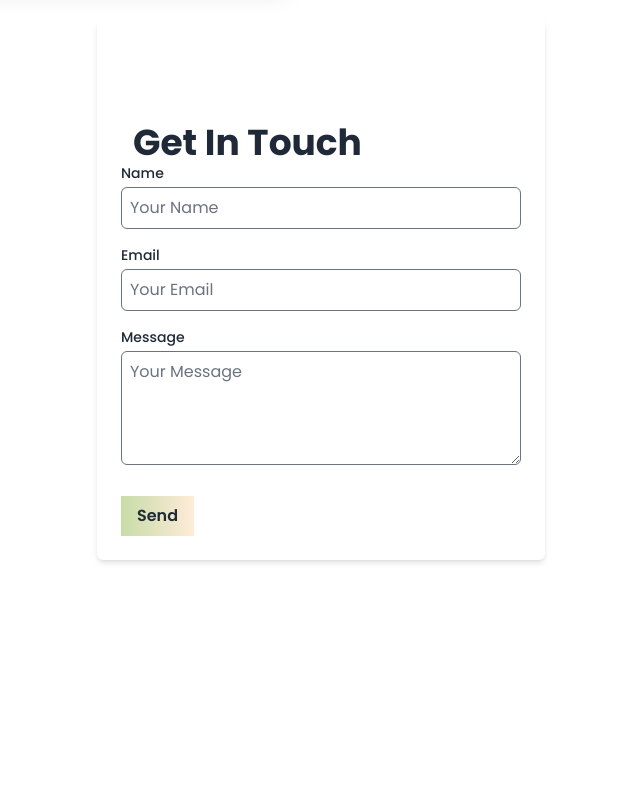
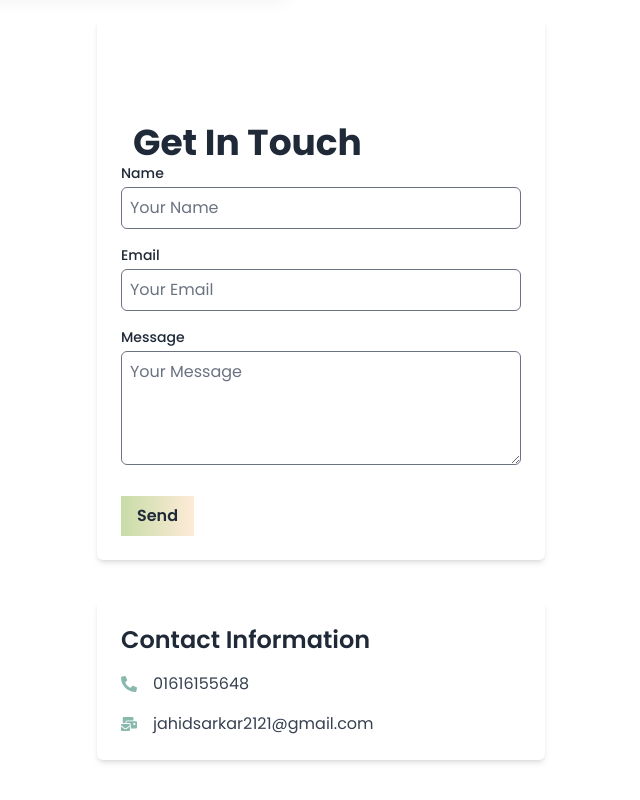
Before and after one commit to Jahid2121/my-developer-portfolio, a React (Vite) app: page / in a window 1280 px wide. Shown: the part 1806-2606 px from the top of the page, without its empty margins (319-959 px from the left). Before the commit the page ends 2526 px from the top, so only its background shows below. Built offline with nearby package versions, Linux system fonts and the light colour scheme.

Commit message:
Add Contact info

```diff
--- a/src/components/Contact/Contact.jsx
+++ b/src/components/Contact/Contact.jsx
@@ -1,9 +1,23 @@
-// Contact.js
-import React from 'react';
+import { FaMailBulk, FaPhoneAlt, FaVoicemail } from "react-icons/fa";
+
 
 const Contact = () => {
   return (
-    <></>
+    <div className="max-w-md mx-auto my-10  p-6 bg-white rounded-md shadow-md">
+      <h2 className="text-2xl font-semibold mb-4">Contact Information</h2>
+      <div className="flex items-center space-x-4">
+        <div className="text-artificialLightPeach">
+          <FaPhoneAlt />
+        </div>
+        <p className="text-gray-700">01616155648</p>
+      </div>
+      <div className="flex items-center space-x-4 mt-4">
+        <div className="text-artificialLightPeach">
+         <FaMailBulk />
+        </div>
+        <p className="text-gray-700">jahidsarkar2121@gmail.com</p>
+      </div>
+    </div>
   );
 };
 
--- a/src/components/GetInTouch/GetInTouch.jsx
+++ b/src/components/GetInTouch/GetInTouch.jsx
@@ -2,7 +2,7 @@ import Btn from "../Btn";
 
 const GetInTouch = () => {
   return (
-    <div className="max-w-md mb-40 mx-auto my-10 p-6 bg-white rounded-md shadow-md">
+    <div className="max-w-md  mx-auto my-10 p-6 bg-white rounded-md shadow-md">
       <h2 className="mt-20 ml-3 font-bold text-4xl ">Get In Touch</h2>
       <form>
         <div className="mb-4">
```
